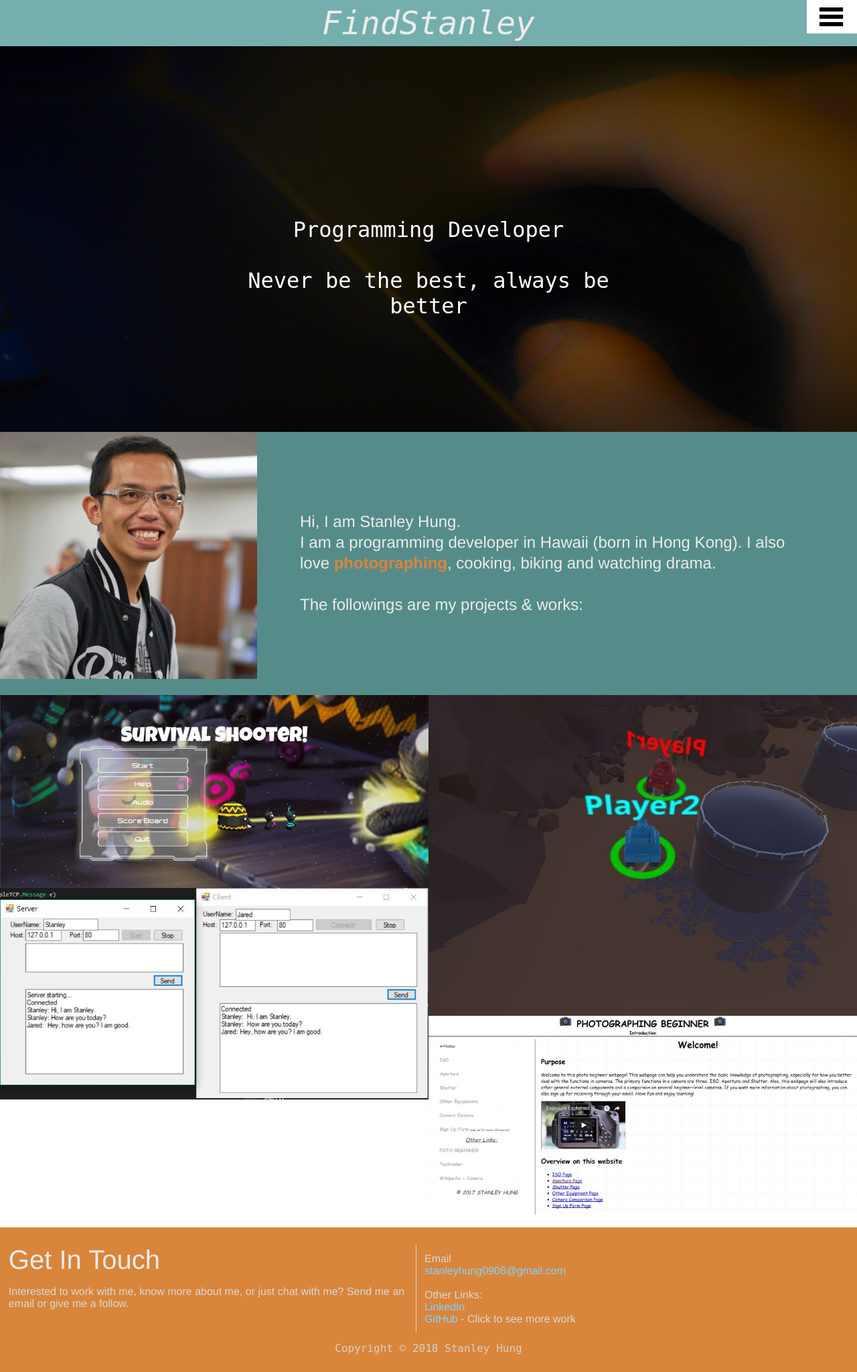
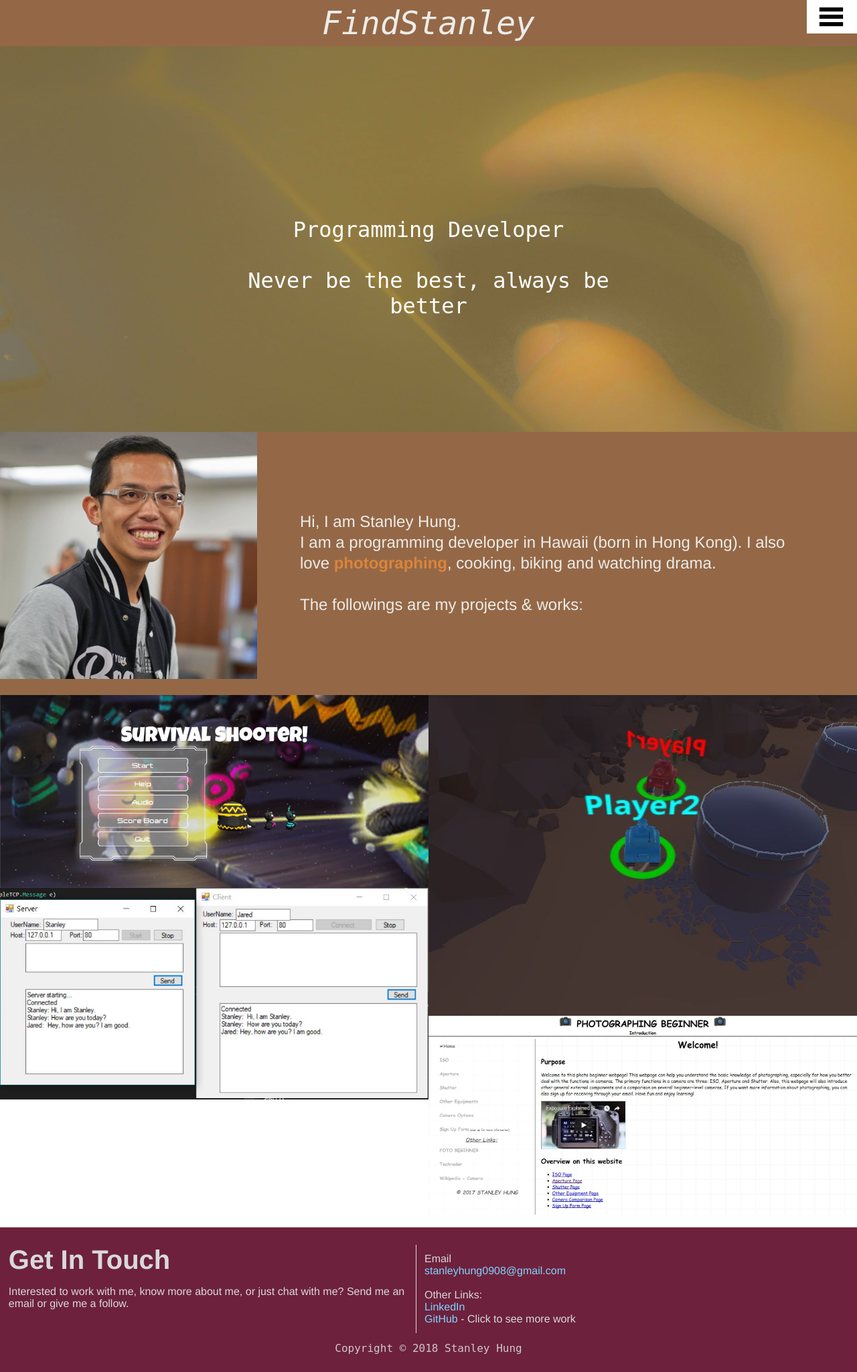
Before and after one commit to StanY098/StanY098.github.io, a PHP site: page / in a window 1280 px wide. Shown: the whole page at 67% size. Run offline with PHP 8.4, Linux system fonts and the light colour scheme; some libraries are stand-ins or nearby versions.

Commit message:
First Commit

```diff
--- a/main.css
+++ b/main.css
@@ -22,6 +22,7 @@ div {
     text-align: center;
     color: #ECECEA;
     background-color: #74AFAD;
+    background-color: #946846;
     font-size: 3em;
     font-style: italic;
     padding-top: 0.5%;
@@ -32,6 +33,7 @@ nav {
     position: fixed;
     top: 50px;
     right: 0;
+    z-index: 1000;
 }
 
 nav ul {
@@ -41,7 +43,7 @@ nav ul {
 nav li {
     margin: 0;
     display: block;
-    background: #74AFAD;
+    background: #946846;
     padding-left: 3%;
     padding-right: 3%;
     padding-top: 7%;
@@ -99,6 +101,7 @@ nav a {
 #about_me_description {
     margin: 0;
     background-color: #558C89;
+    background-color: #946846;
     color: #ECECEA;
     font-size: 1.5em;
     font-family: Helvetica, sans-serif;
@@ -174,6 +177,7 @@ nav a {
     position: absolute;
     color: black;
     background-color: #41b8f4;
+    background-color: #E3C16F;
     top: 0;
     bottom: 0;
     left: 0;
@@ -214,6 +218,7 @@ nav a {
     padding-top: 2%;
     padding-bottom: 2%;
     background-color: #D9853B;
+    background-color: #6D213C;
     color: #d9d9d9;
     font-family: Helvetica, sans-serif;
     width: 100%;
@@ -235,7 +240,8 @@ nav a {
 #contact_title {
     width: 100%;
     font-size: 2.5em;
-    color: #ECECEA;
+    color: #d9d9d9;
+    font-weight: bold;
 }
 
 #contact_description {
```
Also changed, not shown: background.jpg.
